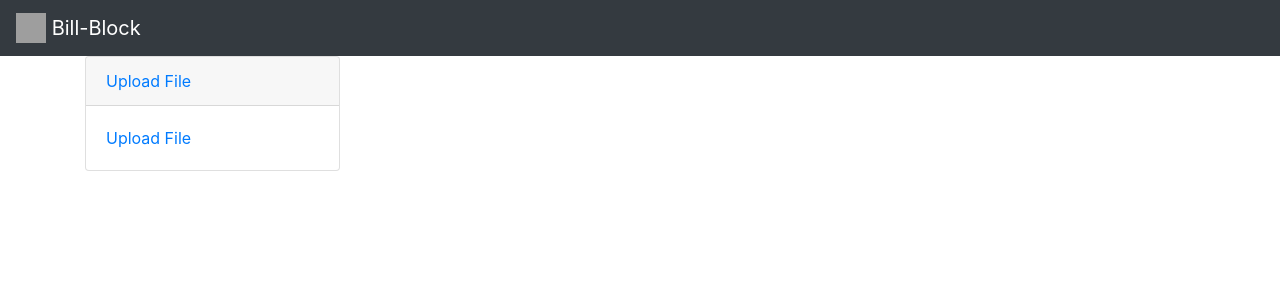
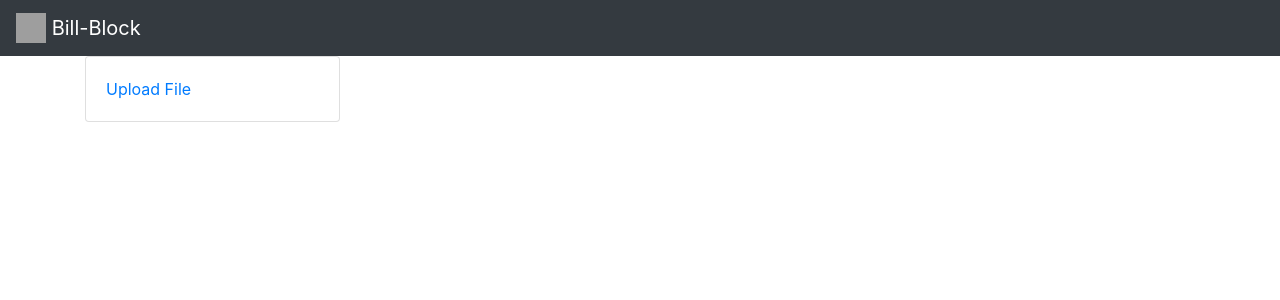
Before and after one commit to Tejas-Choudekar/billblock-frontend, a React (Create React App) app: page / in a window 1280 px wide. Shown: the top 300 px of the page. Built offline with nearby package versions, Linux system fonts and the light colour scheme; grey boxes are pictures that could not be loaded.

Commit message:
Added upload file on UI + corrections

```diff
--- a/src/App.js
+++ b/src/App.js
@@ -31,7 +31,7 @@ function Appl() {
         <Col md='3'>
           <Card>
           <Link to='/uploadFile'>
-            <Card.Header>Upload File</Card.Header>
+
             <Card.Body>Upload File</Card.Body>
             </Link>
           </Card>
```
Also changed, not shown: 1 other file (tests, documents, lock files or other folders).
